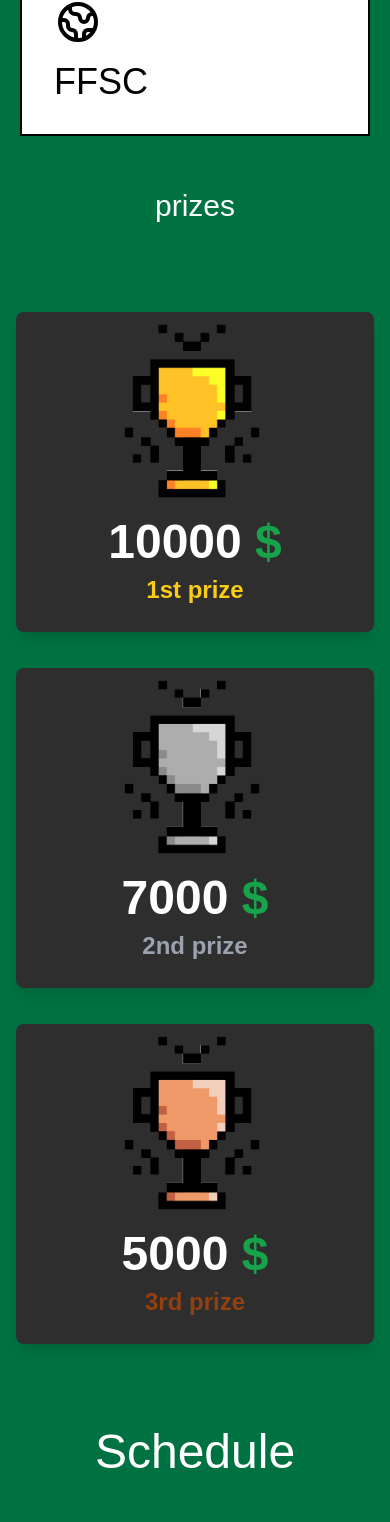
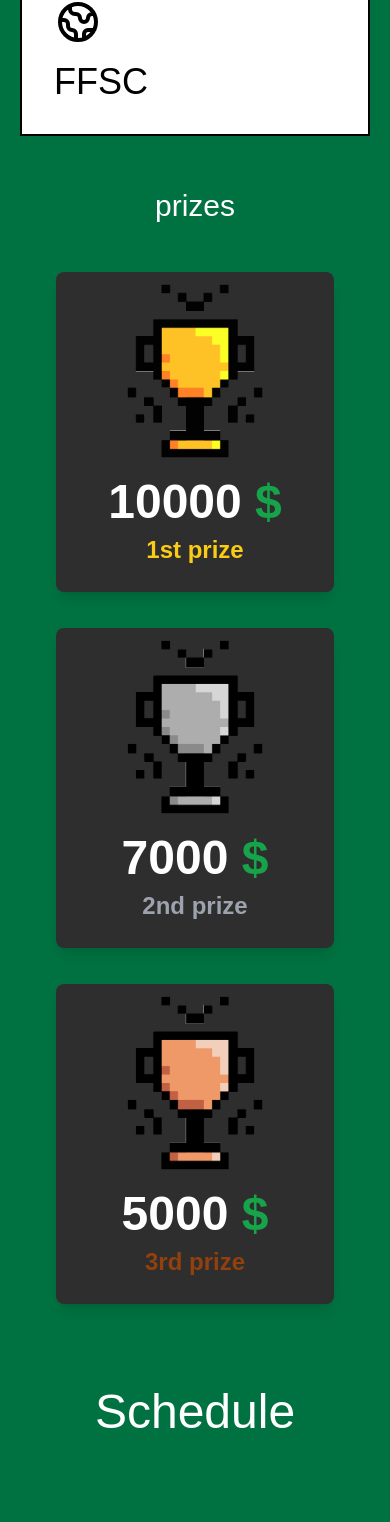
Before and after one commit to ICEFOSS/hackfit, a React (Create React App) app: page / in a window 390 px wide. Shown: the part 4716-6238 px from the top of the page. Built offline with nearby package versions, Linux system fonts and the light colour scheme.

Commit message:
Reduced size in mobile view

```diff
--- a/src/components/Prize.js
+++ b/src/components/Prize.js
@@ -2,17 +2,17 @@ import React, { Component } from "react";
 export default class Prize extends Component {
   render() {
     return (
-      <section className="max-w-6xl mx-auto px-4 sm:px-6 lg:px-4 py-12">
+      <section className="max-w-6xl mx-auto px-14 sm:px-6 lg:px-4 py-12">
         <div className="text-center pb-12">
-          <h1 className=" mb-10 text-3xl md:text-4xl lg:text-7xl font-heading text-white">
+          <h1 className="text-3xl md:text-4xl lg:text-7xl font-heading text-white">
             prizes
           </h1>
         </div>
         <div className="grid grid-cols-1 sm:grid-cols-2 lg:grid-cols-3 xl:grid-cols-3 gap-9">
-          <div className="transform w-full  bg-brochblack rounded-lg shadow-lg overflow-hidden flex flex-col md:flex-row transition duration-500 hover:scale-105">
+          <div className="transform w-full sm:max-w-1/4  bg-brochblack rounded-lg shadow-lg overflow-hidden flex flex-col md:flex-row transition duration-500 hover:scale-105">
             <div className="w-full h-80">
               <img
-                className="object-center sm-ml-28 ml-24 p-3 object-cover w-40"
+                className="p-3 w-40 mx-auto"
                 src="../gold-cup.gif"
                 alt="placholder"
               ></img>
@@ -27,7 +27,7 @@ export default class Prize extends Component {
           <div className="transform w-full bg-brochblack rounded-lg shadow-lg overflow-hidden flex flex-col md:flex-row transition duration-500 hover:scale-105">
             <div className="w-full h-80">
               <img
-                className="object-center sm-ml-28 ml-24 p-3 object-cover w-40 "
+                className="p-3 w-40 mx-auto"
                 src="../silver-cup.gif"
                 alt="placeholder"
               ></img>
@@ -42,7 +42,7 @@ export default class Prize extends Component {
           <div className="transform w-full bg-brochblack rounded-lg  shadow-lg overflow-hidden flex flex-col md:flex-row transition duration-500 hover:scale-105">
             <div className="w-full h-80">
               <img
-                className="object-center sm-ml-28 ml-24 p-3 object-cover w-40"
+                className="p-3 w-40 mx-auto"
                 src="../bronze-cup.gif"
                 alt="placeholder"
               ></img>
```
